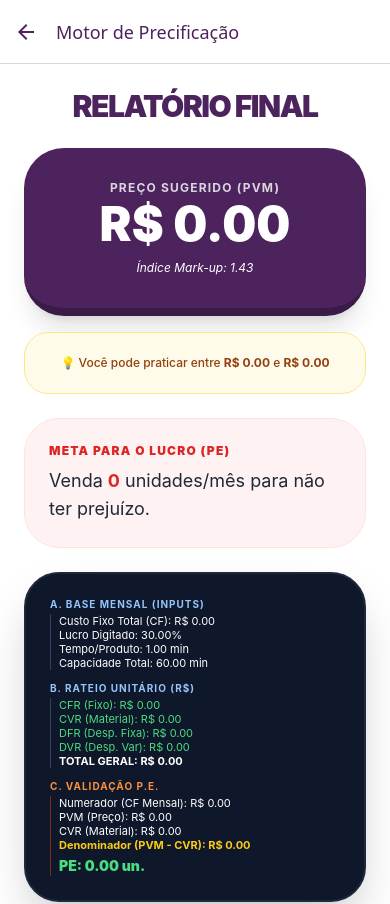
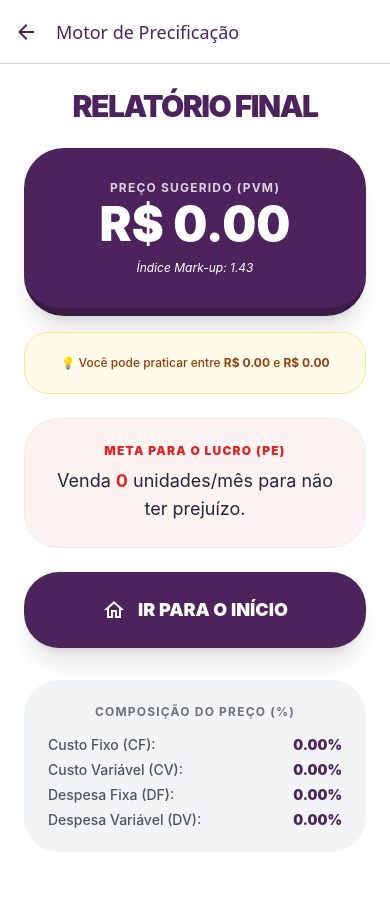
Before and after one commit to Predr0/precificacao-app, a React Native app: screen /CalculoProduto in a window 390 px wide. Shown: the top 904 px of the page. Built offline with nearby package versions, Linux system fonts and the light colour scheme.

Commit message:
fix/auditoria removida da tela final de precificação

```diff
--- a/src/screens/CalculoProduto.js
+++ b/src/screens/CalculoProduto.js
@@ -1,9 +1,9 @@
 import React, { useContext } from 'react';
-import { View, Text, ScrollView, SafeAreaView } from 'react-native';
+import { View, Text, ScrollView, SafeAreaView, TouchableOpacity } from 'react-native';
 import { AppContext } from '../context/AppContext';
 import { MaterialCommunityIcons } from '@expo/vector-icons';
 
-export default function CalculoProduto() {
+export default function CalculoProduto({ navigation }) {
   const {
     config,
     insumos,
@@ -83,45 +83,25 @@ export default function CalculoProduto() {
 
         {/* RF14: META PARA LUCRO */}
         <View className="bg-red-50 p-6 rounded-[35px] mb-6 border border-red-100">
-          <Text className="text-red-600 uppercase text-xs font-black mb-2 tracking-widest">Meta para o Lucro (PE)</Text>
-          <Text className="text-gray-800 text-lg">
+          <Text className="text-red-600 uppercase text-xs font-black mb-2 tracking-widest text-center">Meta para o Lucro (PE)</Text>
+          <Text className="text-gray-800 text-lg text-center">
             Venda <Text className="font-bold text-red-600">{Math.ceil(res.PE)}</Text> unidades/mês para não ter prejuízo.
           </Text>
         </View>
 
-        {/* AUDITORIA DE CÁLCULO (ESTILIZADA) */}
-        <View className="bg-slate-900 p-6 rounded-[35px] mb-6 border-2 border-slate-800 shadow-2xl">
-
-          <Text className="text-blue-300 font-bold text-[10px] mb-1 uppercase tracking-widest">A. BASE MENSAL (INPUTS)</Text>
-          <View className="mb-3 pl-2 border-l border-slate-700">
-            <Text className="text-white text-[11px]">Custo Fixo Total (CF): R$ {totalCF_Mensal.toFixed(2)}</Text>
-            <Text className="text-white text-[11px]">Lucro Digitado: {res.lucroDesejado.toFixed(2)}%</Text>
-            <Text className="text-white text-[11px]">Tempo/Produto: {res.tempoProd.toFixed(2)} min</Text>
-            <Text className="text-white text-[11px]">Capacidade Total: {res.minutosTotaisMes.toFixed(2)} min</Text>
-          </View>
-
-          <Text className="text-blue-300 font-bold text-[10px] mb-1 uppercase tracking-widest">B. RATEIO UNITÁRIO (R$)</Text>
-          <View className="mb-3 pl-2 border-l border-slate-700">
-            <Text className="text-green-400 text-[11px]">CFR (Fixo): R$ {res.CFR.toFixed(2)}</Text>
-            <Text className="text-green-400 text-[11px]">CVR (Material): R$ {res.CVR.toFixed(2)}</Text>
-            <Text className="text-green-400 text-[11px]">DFR (Desp. Fixa): R$ {res.DFR.toFixed(2)}</Text>
-            <Text className="text-green-400 text-[11px]">DVR (Desp. Var): R$ {res.DVR.toFixed(2)}</Text>
-            <Text className="text-white font-bold text-[11px]">TOTAL GERAL: R$ {res.totalGeral.toFixed(2)}</Text>
-          </View>
-
-          <Text className="text-orange-400 font-bold text-[10px] mb-1 uppercase tracking-widest">C. VALIDAÇÃO P.E.</Text>
-          <View className="pl-2 border-l border-orange-900">
-            <Text className="text-white text-[11px]">Numerador (CF Mensal): R$ {totalCF_Mensal.toFixed(2)}</Text>
-            <Text className="text-white text-[11px]">PVM (Preço): R$ {res.PVM.toFixed(2)}</Text>
-            <Text className="text-white text-[11px]">CVR (Material): R$ {res.CVR.toFixed(2)}</Text>
-            <Text className="text-yellow-400 font-bold text-[11px]">Denominador (PVM - CVR): R$ {res.denominadorPE.toFixed(2)}</Text>
-            <Text className="text-green-400 font-black text-sm mt-1">PE: {res.PE.toFixed(2)} un.</Text>
-          </View>
-        </View>
+        {/* BOTÃO IR PARA O INÍCIO (ROXO PADRÃO) */}
+        <TouchableOpacity
+          onPress={() => navigation.navigate('HomeScreen')}
+          style={{ backgroundColor: roxoProfundo }}
+          className="p-6 rounded-[35px] mb-8 shadow-xl flex-row justify-center items-center"
+        >
+          <MaterialCommunityIcons name="home-outline" size={24} color="white" />
+          <Text className="text-white font-black text-lg ml-3 uppercase">Ir para o Início</Text>
+        </TouchableOpacity>
 
         {/* COMPOSIÇÃO DO PREÇO (%) */}
         <View className="bg-gray-100 p-6 rounded-[35px] mb-12">
-          <Text className="text-gray-500 uppercase text-xs font-bold mb-4 tracking-widest">Composição do Preço (%)</Text>
+          <Text className="text-gray-500 uppercase text-xs font-bold mb-4 tracking-widest text-center">Composição do Preço (%)</Text>
           <View className="flex-row justify-between mb-2">
             <Text className="text-gray-600 font-medium">Custo Fixo (CF):</Text>
             <Text style={{ color: roxoProfundo }} className="font-black">{res.pCF.toFixed(2)}%</Text>
--- a/src/screens/relatorioScreen.js
+++ b/src/screens/relatorioScreen.js
@@ -225,7 +225,7 @@ export default function RelatoriosScreen() {
                   <View className="p-5">
                     <View className="flex-row justify-between mb-2"><Text className="text-gray-500 text-xs">Custo Unitário Total</Text><Text className="font-bold text-xs text-center">R$ {r.totalGeral.toFixed(2)}</Text></View>
                     <View className="flex-row justify-between mb-2"><Text className="text-gray-500 text-xs">Margem de Lucro</Text><Text className="font-bold text-xs text-center">{r.lucroDesejado}%</Text></View>
-                    <View className="flex-row justify-between mb-4 border-t border-gray-100 pt-2"><Text className="font-bold text-xs">Mark-up Calculado</Text><Text className="font-black text-purple-700 text-center">{r.markupIndice.toFixed(2)}x</Text></View>
+                    <View className="flex-row justify-between mb-4 border-t border-gray-100 pt-2"><Text className="font-bold text-xs">Mark-up Calculado</Text><Text className="font-black text-purple-700 text-center">{r.markupIndice.toFixed(2)}</Text></View>
                     <View style={{ backgroundColor: roxo }} className="p-5 rounded-3xl">
                       <Text className="text-white/70 text-[10px] font-bold uppercase text-center">Preço Sugerido com Mark-up</Text>
                       <Text className="text-white text-3xl font-black text-center mt-1">R$ {r.PVM.toFixed(2)}</Text>
```
